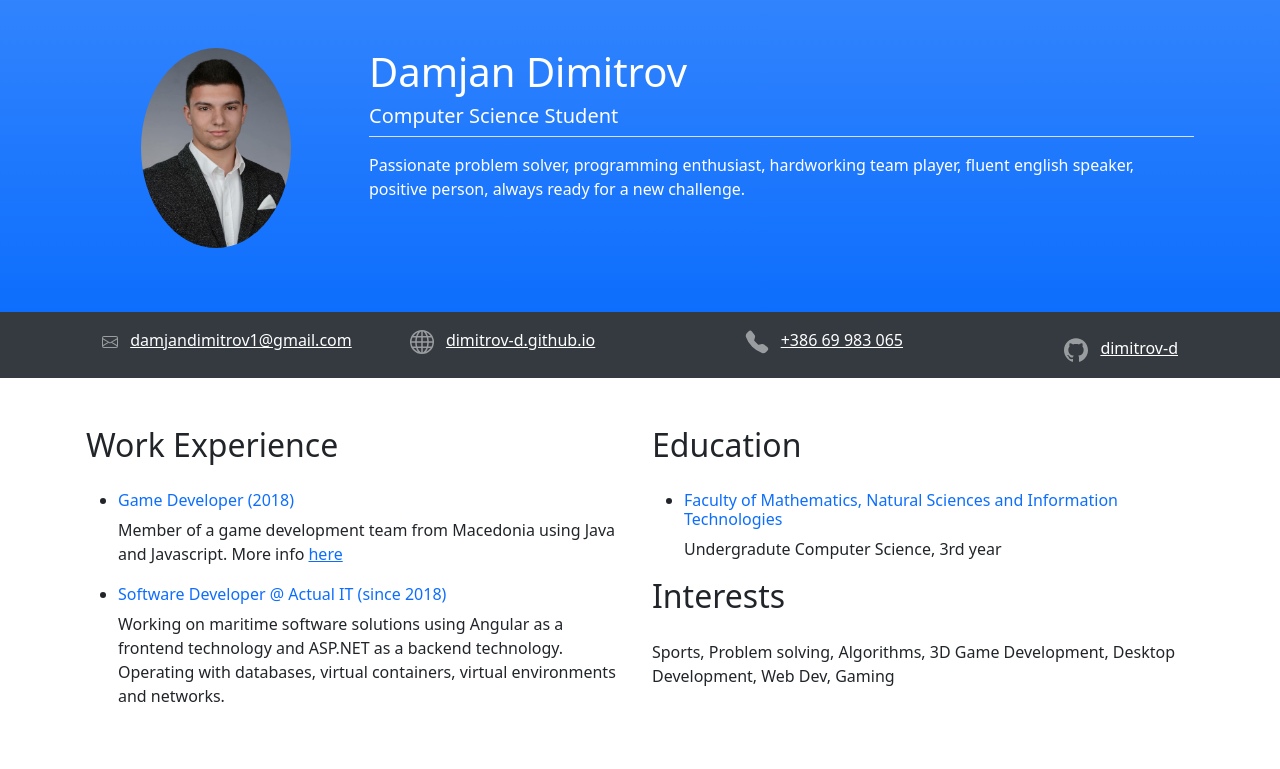
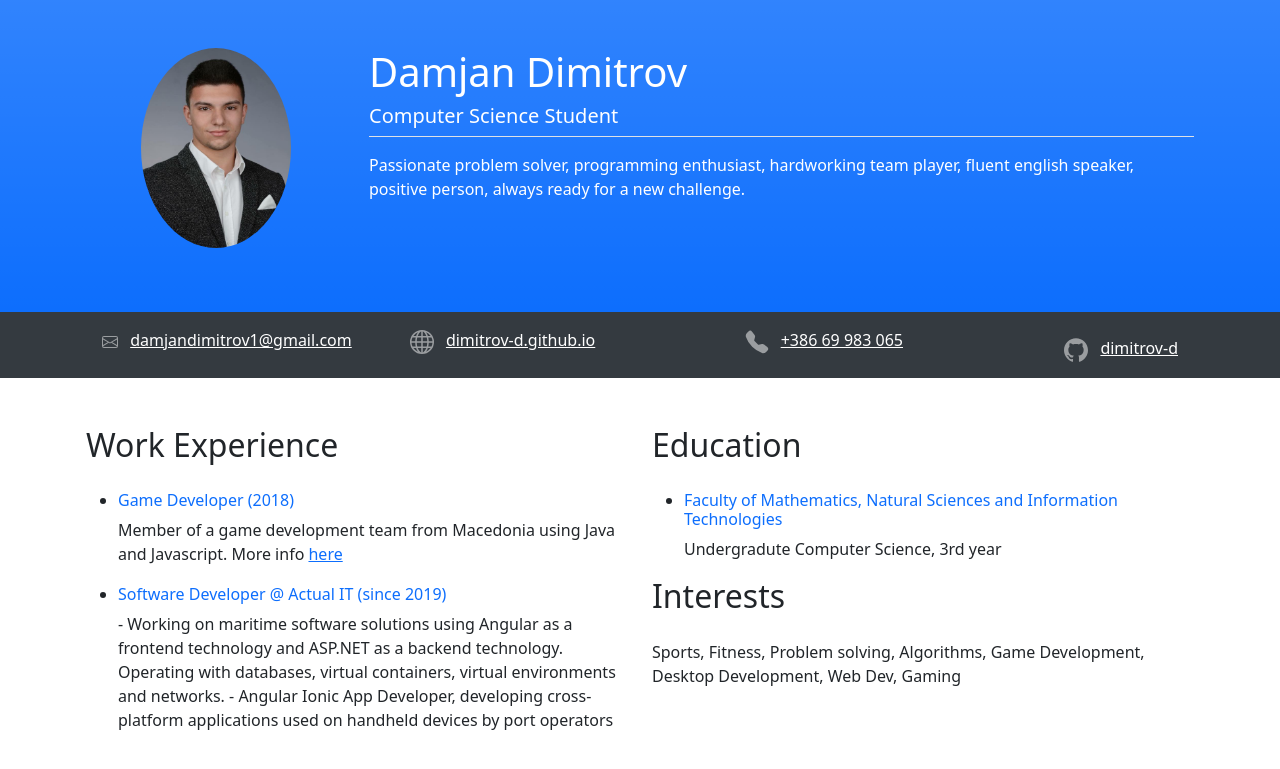
Before and after one commit to dimitrov-d/dimitrov-d.github.io, a plain HTML site: page index.html in a window 1280 px wide. Shown: the top 769 px of the page. Drawn offline with nearby package versions, Linux system fonts and the light colour scheme.

Commit message:
Update main file

```diff
--- a/index.html
+++ b/index.html
@@ -86,9 +86,10 @@
                 href="https://www.facebook.com/underworldmk">here</a></p>
           </li>
           <li>
-            <h6 class="text-primary">Software Developer @ Actual IT (since 2018)</h6>
-            <p>Working on maritime software solutions using Angular as a frontend technology and ASP.NET as a backend
-              technology. Operating with databases, virtual containers, virtual environments and networks.</p>
+            <h6 class="text-primary">Software Developer @ Actual IT (since 2019)</h6>
+            <p>- Working on maritime software solutions using Angular as a frontend technology and ASP.NET as a backend
+              technology. Operating with databases, virtual containers, virtual environments and networks.
+              - Angular Ionic App Developer, developing cross-platform applications used on handheld devices by port operators</p>
           </li>
         </ul>
       </div>
@@ -101,7 +102,7 @@
           </li>
         </ul>
         <h2 class="mb-4">Interests</h2>
-        <p>Sports, Problem solving, Algorithms, 3D Game Development, Desktop Development, Web Dev, Gaming</p>
+        <p>Sports, Fitness, Problem solving, Algorithms, Game Development, Desktop Development, Web Dev, Gaming</p>
       </div>
 
     </div>
```
